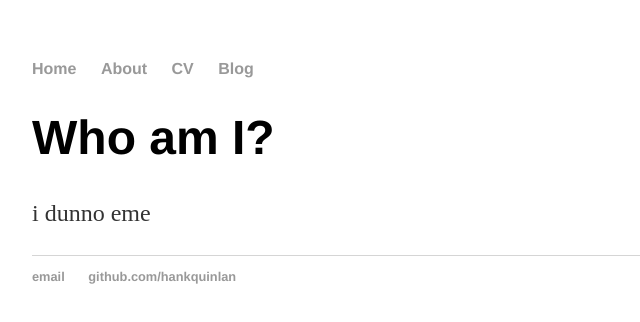
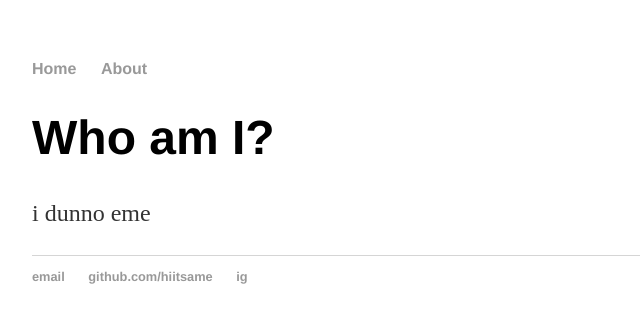
Before and after one commit to hiitsame/hiitsame.github.io, a plain HTML site: page index.html in a window 1280 px wide. Shown: the full height of the page, 160-800 px from the left. Drawn offline with Linux system fonts and the light colour scheme.

Commit message:
Update index.html

```diff
--- a/index.html
+++ b/index.html
@@ -9,8 +9,6 @@
     		<ul>
         		<li><a href="/">Home</a></li>
 	        	<li><a href="/about">About</a></li>
-        		<li><a href="/cv">CV</a></li>
-        		<li><a href="/blog">Blog</a></li>
     		</ul>
 		</nav>
 		<div class="container">
@@ -21,8 +19,9 @@
 		</div><!-- /.container -->
 		<footer>
     		<ul>
-        		<li><a href="mailto:hankquinlanhub@gmail.com">email</a></li>
-        		<li><a href="https://github.com/hankquinlan">github.com/hankquinlan</a></li>
+        		<li><a href="mailto:bacamantef@gmail.com">email</a></li>
+        		<li><a href="https://github.com/hiitsame">github.com/hiitsame</a></li>
+			<li><a href="https://www.instagram.com/hii.tsame/">ig</li>
 			</ul>
 		</footer>
 	</body>
```
